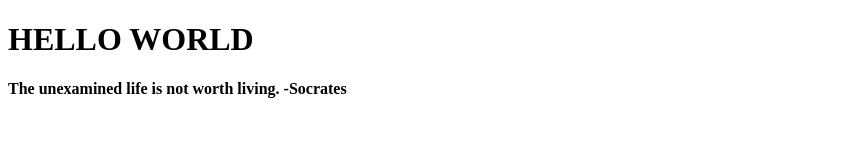
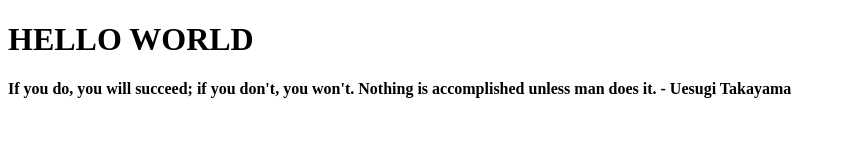
Before and after one commit to jasmineswright/coding-CMST385, a plain HTML site: page project1/index.html in a window 1280 px wide. Shown: the whole page, without its empty margins (0-846 px from the left). Drawn offline with Linux system fonts and the light colour scheme.

Commit message:
Update index.html

```diff
--- a/project1/index.html
+++ b/project1/index.html
@@ -7,7 +7,7 @@
     </head>
     <body>
         <h1>HELLO WORLD</h1>
-        <strong>The unexamined life is not worth living. -Socrates</strong>
+        <strong>If you do, you will succeed; if you don't, you won't. Nothing is accomplished unless man does it. - Uesugi Takayama</strong>
     </body>
 
 </html>
```
